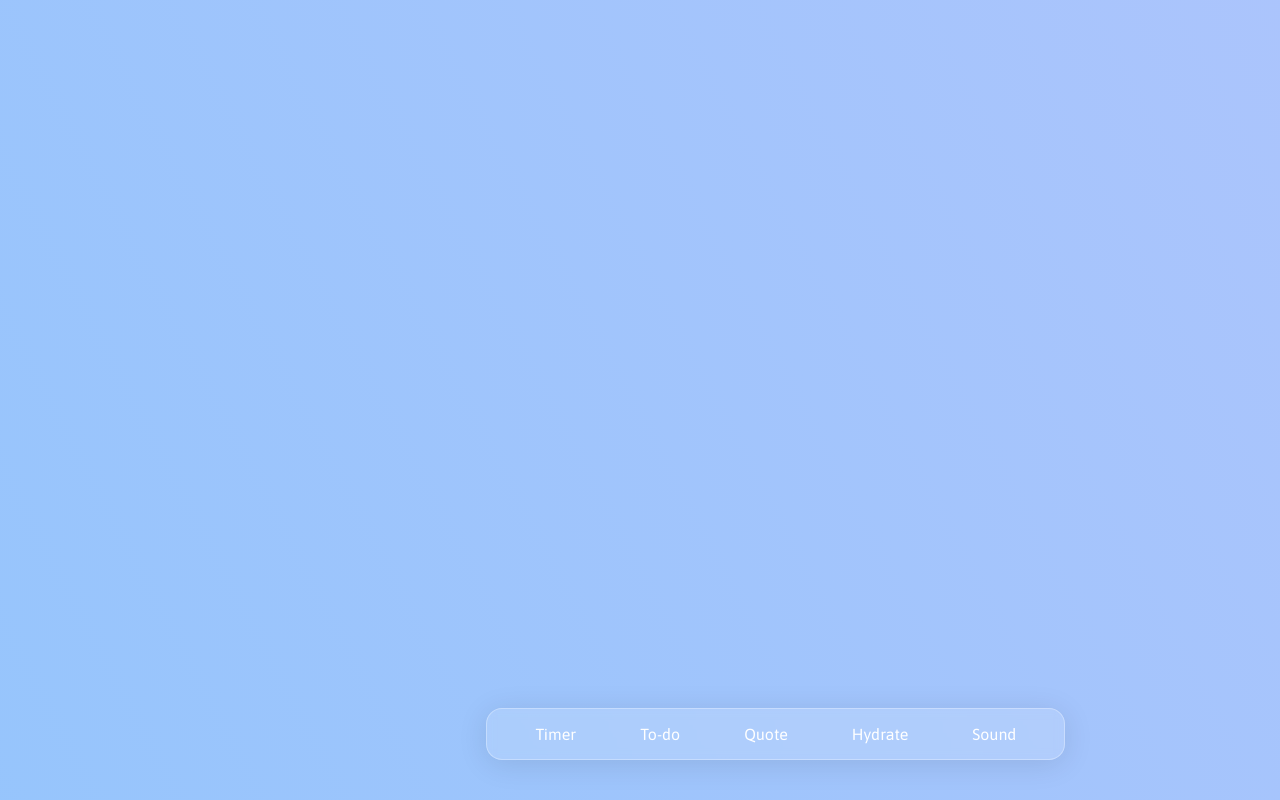
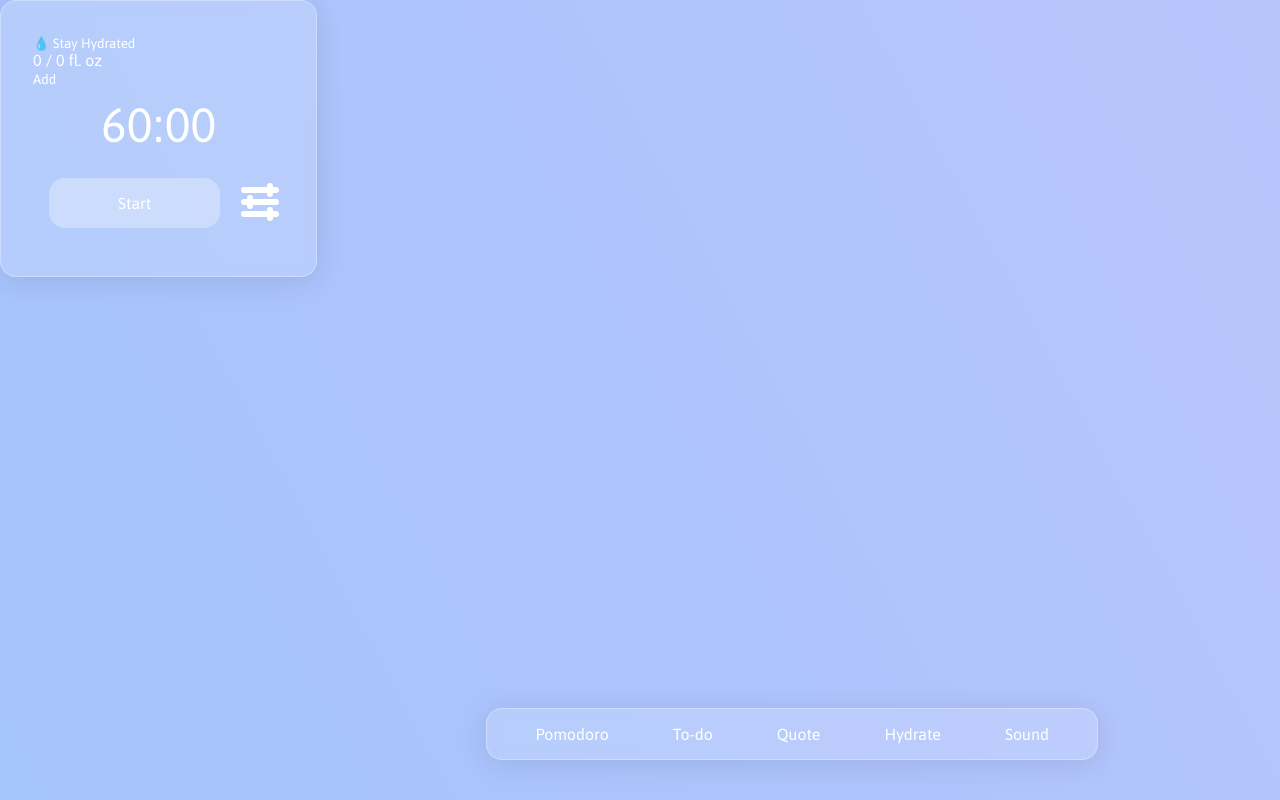
Before and after one commit to jjxnn/study-app, a React (Create React App) app: page / in a window 1280 px wide. Both pictures are taken after a click on the item "Hydrate". Built offline with nearby package versions, Linux system fonts and the light colour scheme; no server answers.

Commit message:
Added three feature: Hydrate, Sound, & Setting file

```diff
--- a/src/App.js
+++ b/src/App.js
@@ -3,6 +3,7 @@ import React, { useState } from 'react'
 import Pomodoro from './components/Pomodoro.js'
 import Quote from './components/Quote.js'
 import Todo from './components/Todo.js'
+import Hydrate from './components/Hydrate.js'
 import { motion } from 'framer-motion'
 
 const Test = ({name, clickEvent}) => {
@@ -18,9 +19,10 @@ const App = () => {
   const [pomodoro_cont, setPomodoro_cont] = useState(false)
   const [quote_cont, setQuote_cont] = useState(false)
   const [todo_cont, setTodo_cont] = useState(false)
+  const [water_cont, setWater_cont] = useState(false)
   const navBar = [
     {
-      name: 'Timer',
+      name: 'Pomodoro',
       id: 1
     },
     {
@@ -51,6 +53,9 @@ const App = () => {
       case 3:
       setQuote_cont(!quote_cont)
       break;
+      case 4:
+      setWater_cont(!water_cont)
+      break;
       default:
         alert('Empty!')
     }
@@ -71,6 +76,7 @@ const App = () => {
     <Todo container={todo_cont}/>
     <Quote container={quote_cont}/>
     <Pomodoro container={pomodoro_cont}/>
+    <Hydrate container={water_cont}/>
 </main>
 
 
--- a/src/App.scss
+++ b/src/App.scss
@@ -185,11 +185,12 @@ input, button {
 	}
 }
 
-
+.pom-motion {
+	width: fit-content;
+	border-radius: 16px;
+}
 .pomodoro-container {
 	@include glass;
-	border-radius: 16px;
-	width: fit-content;
 	padding: 1rem;
 	display: flex;
 	align-items: center;
@@ -201,7 +202,6 @@ input, button {
 	li {
 		display: inline-block;
 		@include pomodoro-btn;
-
 	}
 }
 
@@ -267,7 +267,12 @@ input, button {
 	  border-radius: 1em;
 	}
 }
-
+.water-cont {
+	@include glass;
+	width:fit-content;
+	padding: 2rem;
+	cursor: grab;
+}
 .test2 {
 	width: fit-content;
 }
--- /dev/null
+++ b/src/components/Hydrate.js
@@ -0,0 +1,81 @@
+import React, { useState, useEffect } from 'react'
+import { motion } from 'framer-motion'
+
+const Tracker = () => {
+    const water = 0;
+    const goal = 0
+    const unit = [
+        {
+            unit: 'fl. oz'
+        },
+        {
+            unit: 'ml'
+        }
+    ]
+    return(
+        <>
+            <div>{water} / {goal} fl. oz</div>
+            <button>Add</button>
+        </>
+    )
+}
+
+const Timer = ({clicked}) => {
+    const [timer, setTimer] = useState(3600)
+    let minute = Math.floor(timer / 60)
+    let digit_second = timer % 60
+
+    useEffect(() => {
+        if(clicked === true && timer > 0) {
+           const interval = setInterval(() => {
+            setTimer((seconds) => seconds - 1)
+        }, 1000)
+        return () => clearInterval(interval)
+        }
+
+      }, [clicked, timer])
+    return(digit_second >= 10 ? <div className="clock-display">{minute}:{digit_second}</div> : <div className="clock-display">{minute}:0{digit_second}</div>)
+}
+
+const Settings = ({clicked}) => {
+
+    if(clicked === true) {
+        return(
+        <form>Settings Tab</form>
+    )
+    }
+
+}
+
+const Hydrate = ({container}) => {
+    const [clicked, setClicked] = useState(false)
+    const [clicksetting, setClicksetting] = useState(false)
+
+    const clickStart = () => {
+        setClicked(!clicked)
+    }
+
+    const clickSettings = () => {
+        setClicksetting(!clicksetting)
+    }
+
+    if(container === true) {
+        return(
+
+        <motion.div className="water-cont" drag>
+            <small> &#x1F4A7; Stay Hydrated </small>
+            <Tracker/>
+            <Timer clicked={clicked}/>
+            <div className="btn-container">
+                <button onClick={clickStart} className="start-btn">Start</button>
+                <button onClick={clickSettings} className="setting-btn"><svg xmlns="http://www.w3.org/2000/svg" width="48" height="48" viewBox="0 0 24 24"><g fill="none" fillRule="evenodd"><path d="M24 0v24H0V0h24ZM12.593 23.258l-.011.002l-.071.035l-.02.004l-.014-.004l-.071-.035c-.01-.004-.019-.001-.024.005l-.004.01l-.017.428l.005.02l.01.013l.104.074l.015.004l.012-.004l.104-.074l.012-.016l.004-.017l-.017-.427c-.002-.01-.009-.017-.017-.018Zm.265-.113l-.013.002l-.185.093l-.01.01l-.003.011l.018.43l.005.012l.008.007l.201.093c.012.004.023 0 .029-.008l.004-.014l-.034-.614c-.003-.012-.01-.02-.02-.022Zm-.715.002a.023.023 0 0 0-.027.006l-.006.014l-.034.614c0 .012.007.02.017.024l.015-.002l.201-.093l.01-.008l.004-.011l.017-.43l-.003-.012l-.01-.01l-.184-.092Z"/><path fill="white" d="M18.5 4a1.5 1.5 0 0 0-3 0v.5H4a1.5 1.5 0 1 0 0 3h11.5V8a1.5 1.5 0 0 0 3 0v-.5H20a1.5 1.5 0 0 0 0-3h-1.5V4ZM4 10.5a1.5 1.5 0 0 0 0 3h1.5v.5a1.5 1.5 0 0 0 3 0v-.5H20a1.5 1.5 0 0 0 0-3H8.5V10a1.5 1.5 0 1 0-3 0v.5H4ZM2.5 18A1.5 1.5 0 0 1 4 16.5h11.5V16a1.5 1.5 0 0 1 3 0v.5H20a1.5 1.5 0 0 1 0 3h-1.5v.5a1.5 1.5 0 0 1-3 0v-.5H4A1.5 1.5 0 0 1 2.5 18Z"/></g></svg></button>
+            </div>
+             <Settings clicked={clicksetting}/>
+        </motion.div>
+    )
+    }
+
+}
+
+
+export default Hydrate
--- a/src/components/Pomodoro.js
+++ b/src/components/Pomodoro.js
@@ -72,7 +72,7 @@ const Input = ({clicked, submit}) => {
       </div>
 
       <div>
-        <label>Long Break</label>
+      <label>Long Break</label>
       <input name="long_break" onChange={handleInputChange} type="number" placeholder="15" min="1"/>
       </div>
 
@@ -85,7 +85,7 @@ const Input = ({clicked, submit}) => {
 }
 
 const Pomodoro = ({container}) => {
-    const [pomodoro, setPomodoro] = useState(1500)
+  const [pomodoro, setPomodoro] = useState(1500)
   const [seconds, setSeconds] = useState(pomodoro)
   const [shortBreak, setshortBreak] = useState(300)
   const [longBreak, setlongBreak] = useState(900)
@@ -94,7 +94,7 @@ const Pomodoro = ({container}) => {
   const [currTab, setcurrTab] = useState(1)
 
   //Set Time based on user input
-  const clickAudio = new Audio(click)
+const clickAudio = new Audio(click)
 
 const toggleTime = useCallback((time, tab) => {
     setSeconds(time)
@@ -146,7 +146,7 @@ const submitValue = (e, input) => {
 }
 if(container === true) {
     return (
-    <motion.div drag dragConstraints={{ left: 0, top: 0, right: (window.innerWidth * 80) / 100, bottom: (window.innerHeight * 40) / 100}}>
+    <motion.div drag dragConstraints={{ left: 0, top: 0, right: (window.innerWidth * 80) / 100, bottom: (window.innerHeight * 40) / 100}} className="pom-motion">
     <div className="pomodoro-container">
        <div className="container">
     <Timer setTime={toggleTime} sbreak={shortBreak} lbreak={longBreak} pomodoro={pomodoro} currTab={currTab} />
--- a/src/components/Todo.js
+++ b/src/components/Todo.js
@@ -85,7 +85,6 @@ const Todo = ({container}) => {
         <div >
           <small className="mini-title">&#x270D; To-do List</small>
         <Note input={input} handleInputChange={handleInputChange} addNote={addNote}/>
-        {/* Passing ref into the List components, then using it to access in the main component  */}
         <List input={notes} deleteNote={delNote} crossNote={crossNote}/>
         <Count noteCount={countNote} completeNote={completeNote}/>
       </div>
```
Also changed, not shown: src/components/Setting.js (added), src/components/Sound.js (added).
